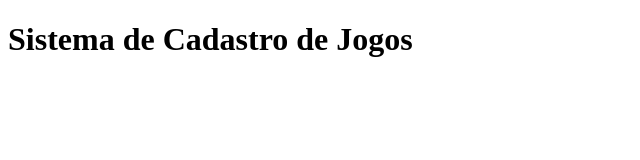
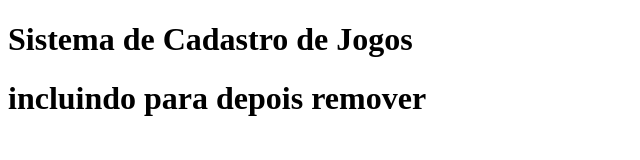
Before and after one commit to RenanPonciano/sistema-de-cadastro, a plain HTML site: page index.html in a window 1280 px wide. Shown: the whole page, without its empty margins (0-640 px from the left). Drawn offline with Linux system fonts and the light colour scheme.

```diff
--- a/index.html
+++ b/index.html
@@ -8,5 +8,7 @@
 <body>
     <h1>Sistema de Cadastro de Jogos</h1>
     <script scr="app.js"></script>
+
+    <h1>incluindo para depois remover</h1>
 </body>
 </html>
```
